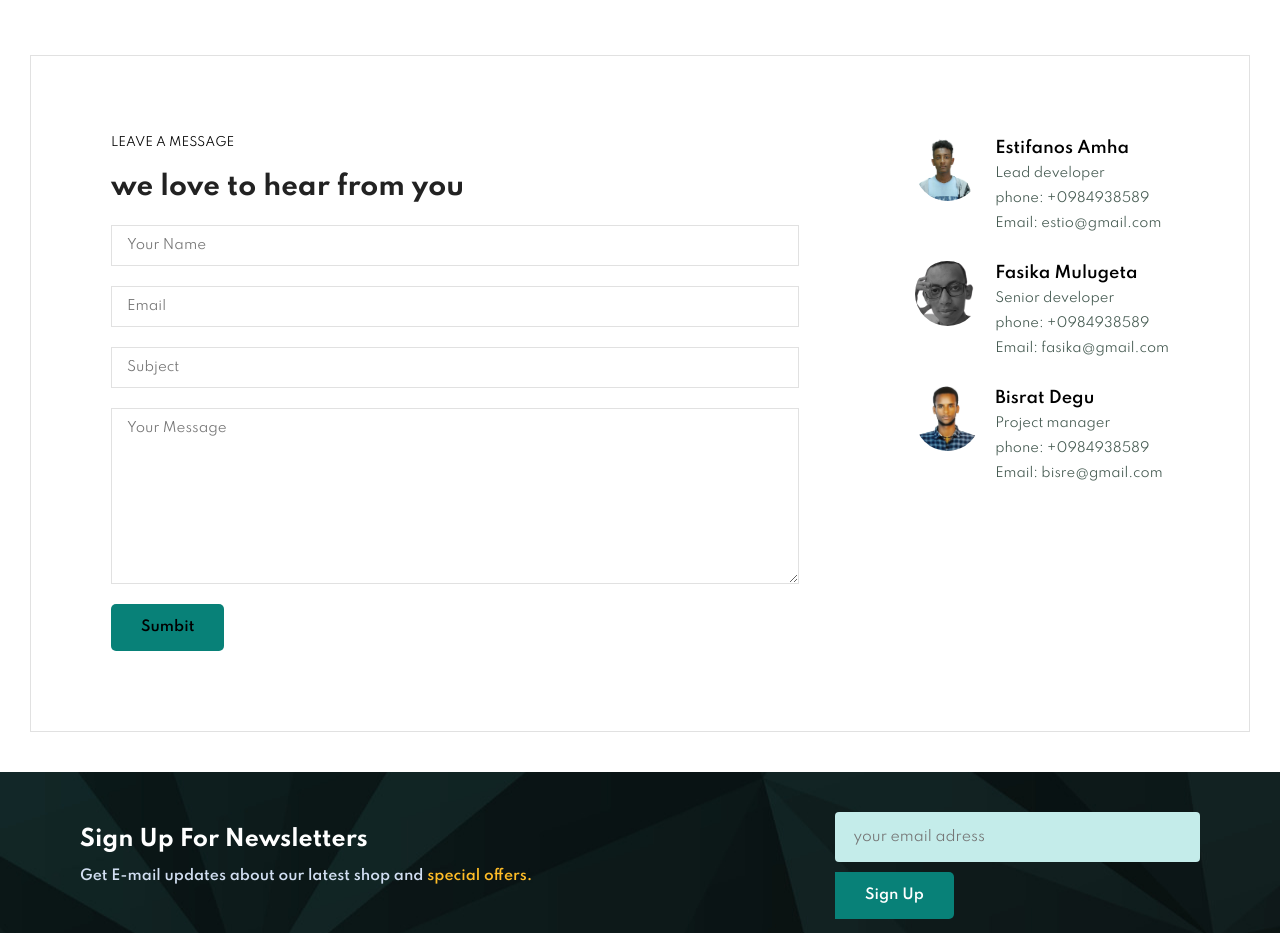
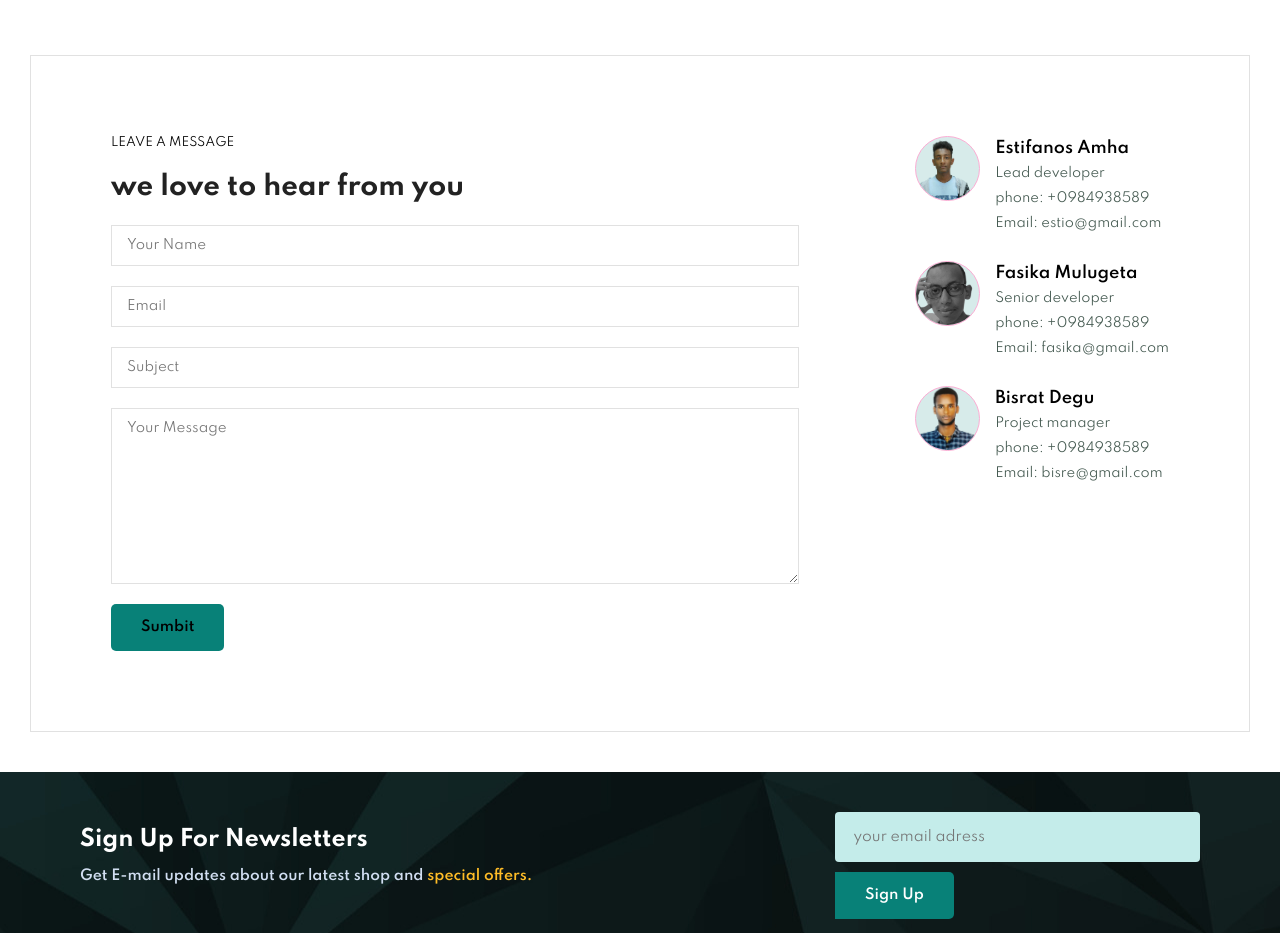
Before and after one commit to Ermias-TekileMarkos/E-shopping, a plain HTML site: page contact.html in a window 1280 px wide. Shown: the part 880-1813 px from the top of the page. Drawn offline with Linux system fonts and the light colour scheme.

Commit message:
to the emps

```diff
--- a/contact.html
+++ b/contact.html
@@ -3,7 +3,7 @@
   <head>
     <meta charset="UTF-8" />
     <meta name="viewport" content="width=device-width, initial-scale=1.0" />
-    <title>Contact page</title>
+    <title>E-shopping</title>
     <link
       rel="stylesheet"
       href="https://cdnjs.cloudflare.com/ajax/libs/font-awesome/6.4.2/css/all.min.css"
@@ -83,21 +83,21 @@
     </form>
     <div class="people">
         <div>
-            <img src="image/people/01.jpg" alt="" class="estio">
+            <img src="image/people/01.jpg" alt="" class="emp">
             <p><span>Estifanos Amha</span> Lead developer <br>
                 phone: +0984938589 <br>
                 Email: estio@gmail.com
             </p>
         </div>
         <div>
-            <img src="image/people/02.jpg" alt="">
+            <img src="image/people/02.jpg" alt="" class="emp">
             <p><span>Fasika Mulugeta</span> Senior developer <br>
                 phone: +0984938589 <br>
                 Email: fasika@gmail.com
             </p>
         </div>
         <div>
-            <img src="image/people/03.jpg" alt="">
+            <img src="image/people/03.jpg" alt="" class="emp">
             <p><span>Bisrat Degu</span> Project manager <br>
                 phone: +0984938589 <br>
                 Email: bisre@gmail.com
--- a/style.css
+++ b/style.css
@@ -735,7 +735,10 @@ footer .copyright {
     object-fit: cover;
     margin-right: 15px;
     border-radius: 100%;
+    background-color: #d7ebea;
+    border: solid 1px #fcadd4;
 }
+
 #form-details .people div p{
     margin: 0;
     font-size: 13px;
```
Also changed, not shown: about.html (+1 -1 lines), blog.html (+1 -1 lines), cart.html (+1 -1 lines), index.html (+1 -1 lines), shop.html (+1 -1 lines), sp01.html (+1 -1 lines), sp02.html (+1 -1 lines).
